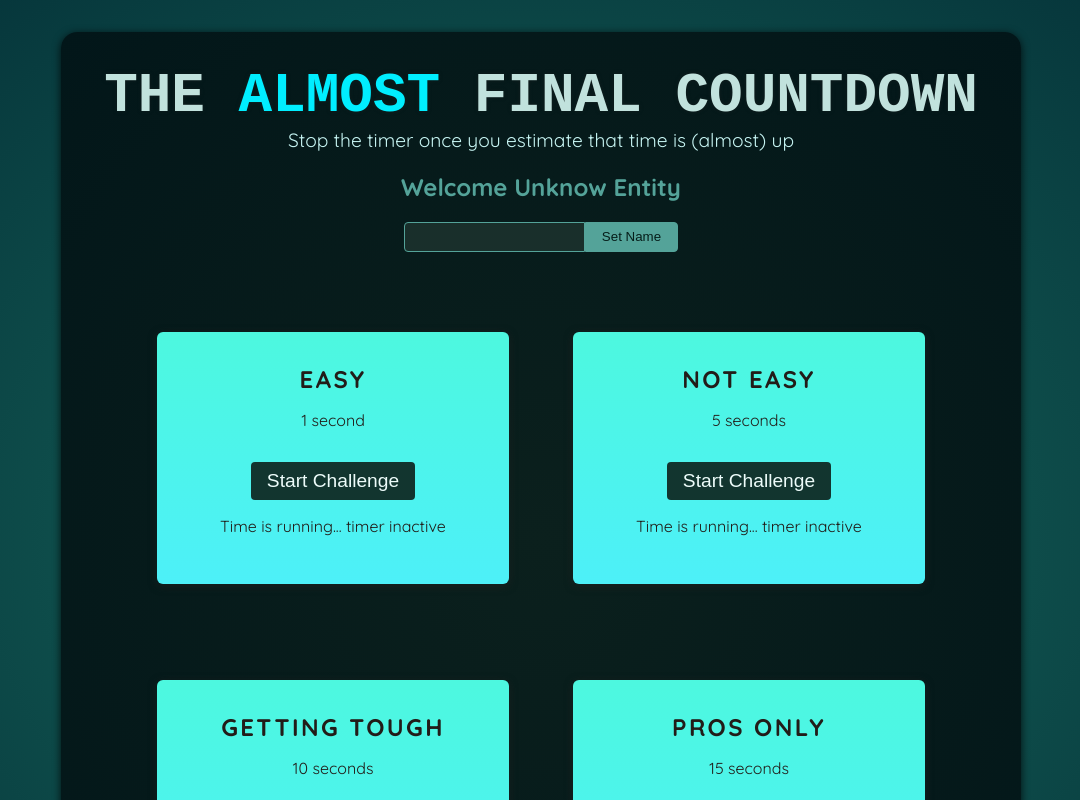
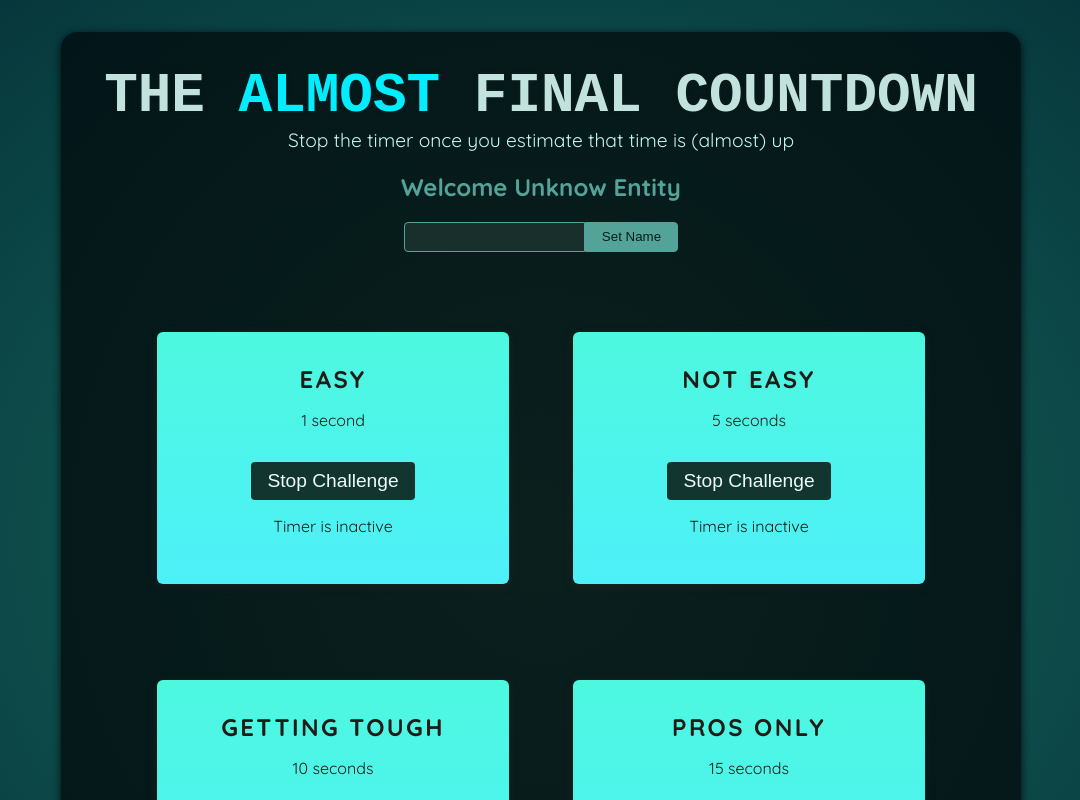
Before and after one commit to eediallo/countdown-react, a React (Vite) app: page / in a window 1280 px wide. Shown: the top 800 px of the page, without its empty margins (99-1179 px from the left). Built offline with nearby package versions, Linux system fonts and the light colour scheme; a web font is replaced by a local one.

Commit message:
handle start timer

```diff
--- a/src/components/TimerChallenge.jsx
+++ b/src/components/TimerChallenge.jsx
@@ -1,12 +1,28 @@
+import { useState } from "react";
+
 export default function TimerChallenge({ title, timer }) {
+  const [timerExpired, setTimerExpired] = useState(false);
+  const [timerStarted, setTimerStarted] = useState(false);
+
+  function handleStart() {
+    setTimerStarted(true);
+    setTimeout(() => {
+      setTimerExpired(true);
+    }, timer * 1000);
+  }
   return (
     <section className="challenge">
       <h2>{title}</h2>
+      {timerExpired && <p>You lost!</p>}
       <p>
         {timer} second{timer > 1 ? "s" : ""}
       </p>
-      <button>Start Challenge</button>
-      <p>Time is running... timer inactive</p>
+      <button onClick={handleStart}>
+        {timerStarted ? "Start" : "Stop"} Challenge
+      </button>
+      <p className={timerStarted ? "active" : undefined}>
+        {timerStarted ? "Time is running" : "Timer is inactive"}
+      </p>
     </section>
   );
 }
```
